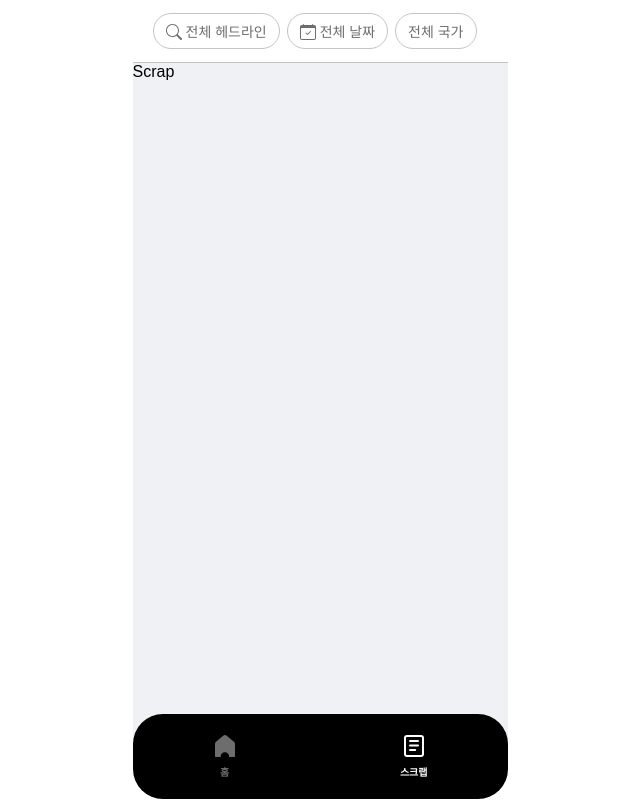
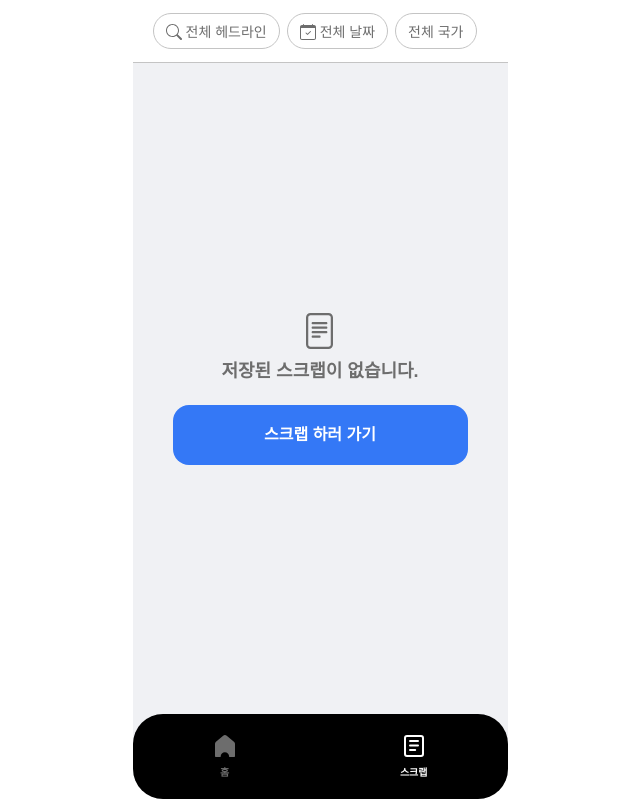
Before and after one commit to jaewook-jeong/meraki-test, a React (Vite) app: page /scrap in a window 1280 px wide. Shown: the whole page, without its empty margins (320-960 px from the left). Built offline with nearby package versions, Linux system fonts and the light colour scheme; a web font is replaced by a local one; what utils would draw is missing.

Commit message:
[FEAT] 스크랩 없을 때 컴포넌트 제작

```diff
--- /dev/null
+++ b/src/components/EmptyScrap/index.tsx
@@ -0,0 +1,17 @@
+import Icons from '@assets/svg';
+import * as Styled from './styled';
+import ROUTES from '@constants/ROUTES';
+
+const EmptyScrap = () => {
+  return (
+    <Styled.Wrapper>
+      <Styled.Description>
+        <Icons.FileText />
+        <div>저장된 스크랩이 없습니다.</div>
+      </Styled.Description>
+      <Styled.GoToMain to={ROUTES.MAIN}>스크랩 하러 가기</Styled.GoToMain>
+    </Styled.Wrapper>
+  );
+};
+
+export default EmptyScrap;
--- /dev/null
+++ b/src/components/EmptyScrap/styled.ts
@@ -0,0 +1,37 @@
+import { text16SemiBold, text18SemiBold } from "@constants/TYPHOGRAP";
+import styled from "@emotion/styled";
+import { Link } from "react-router-dom";
+
+export const Wrapper = styled.section`
+  display: flex;
+  flex-direction: column;
+  justify-content: center;
+  align-items: center;
+  row-gap: 20px;
+  width: 100%;
+  height: 100%;
+  padding: 0 40px;
+`;
+
+export const Description = styled.div`
+  display: flex;
+  flex-direction: column;
+  justify-content: center;
+  align-items: center;
+  row-gap: 8px;
+  color: var(--black-80);
+  ${text18SemiBold};
+`;
+
+export const GoToMain = styled(Link)`
+  display: flex;
+  justify-content: center;
+  align-items: center;
+  width: 100%;
+  padding: 18px 0;
+  border-radius: 16px;
+  background-color: var(--blue-main);
+  color: var(--white-100);
+  ${text16SemiBold};
+  text-decoration: none;
+`;
--- a/src/pages/scrap/index.tsx
+++ b/src/pages/scrap/index.tsx
@@ -1,3 +1,4 @@
+import EmptyScrap from '@/EmptyScrap';
 import Filter from '@/Filter';
 import GNB from '@/GNB';
 import Layout from '@/Layout';
@@ -6,7 +7,9 @@ const ScrapPage = () => {
   return (
     <>
       <Filter />
-      <Layout>Scrap</Layout>
+      <Layout>
+        <EmptyScrap />
+      </Layout>
       <GNB />
     </>
   );
```
